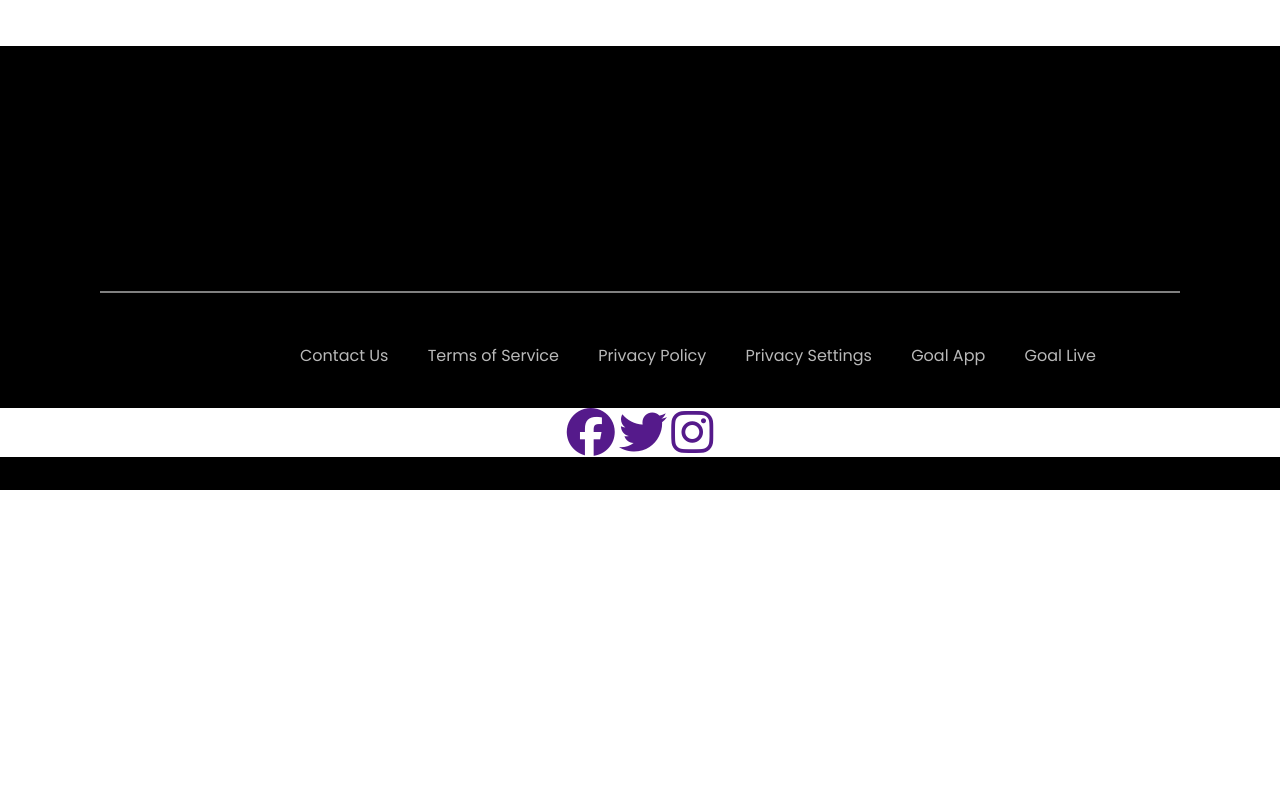
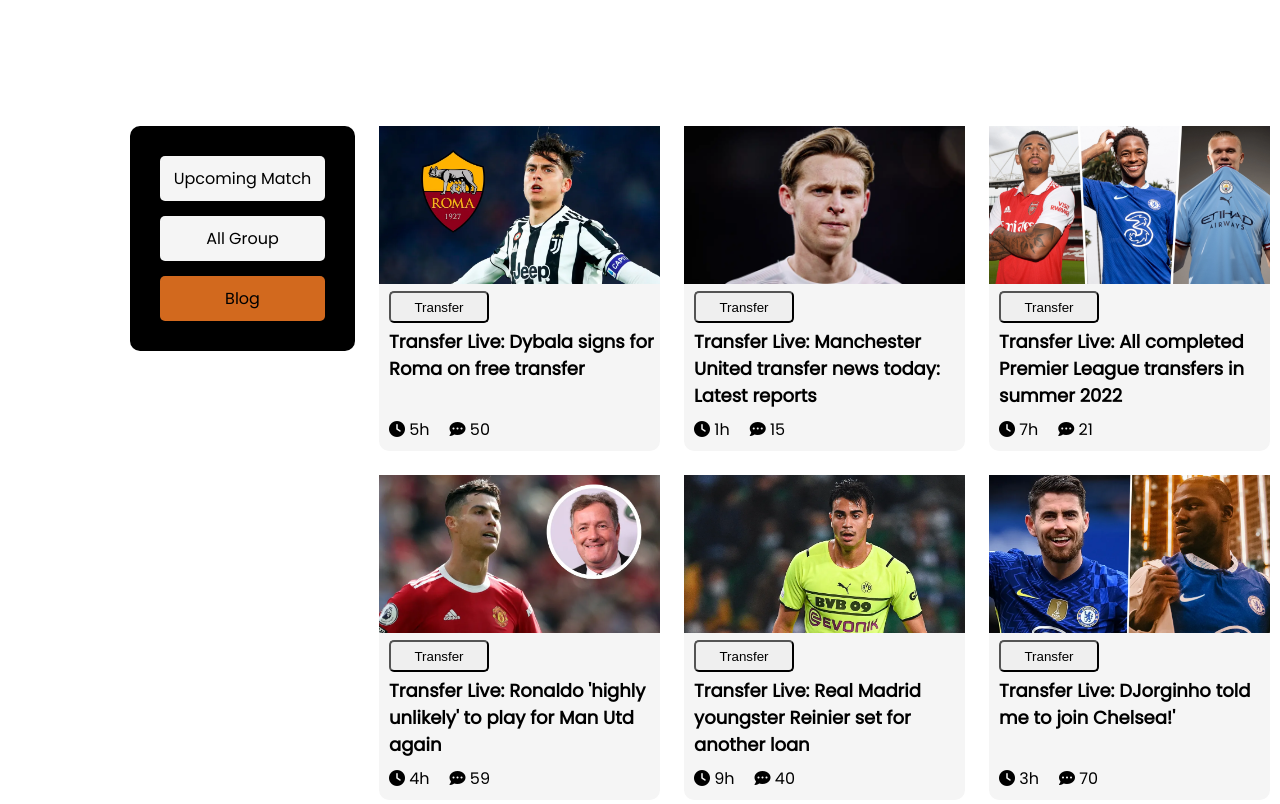
Before and after one commit to tamim-i-chowdhury/world-cup, a plain HTML site: page index.html in a window 1280 px wide. Shown: the part 700-1504 px from the top of the page. Before the commit the page ends 1190 px from the top, so only its background shows below. Drawn offline with Linux system fonts and the light colour scheme.

Commit message:
transfer news added

```diff
--- a/index.html
+++ b/index.html
@@ -39,9 +39,65 @@
     <!-- ----------------- -->
     <!-- main start -->
     <main>
-        <aside>
-
-        </aside>
+        <section class="middle-part">
+            <aside class="navbar-box">
+                <div class="navbar-menu">
+                    <p class="upcoming-match">Upcoming Match</p>
+                    <p class="upcoming-match">All Group</p>
+                    <p id="blog">Blog</p>
+                </div>
+            </aside>
+            <div class="transfer-area">
+                <article class="transfer-news">
+                    <img src="images/transfer/Paulo_Dybala_Roma.webp" alt="">
+                    <button>Transfer</button>
+                    <h3>Transfer Live: Dybala signs for Roma on free transfer
+                    </h3>
+                    <p><span><i class="fa-solid fa-clock"></i> 5h</span><span><i class="fa-solid fa-comment-dots"></i>
+                            50</span></p>
+                </article>
+                <article class="transfer-news">
+                    <img src="images/transfer/dehong.webp" alt="">
+                    <button>Transfer</button>
+                    <h3>Transfer Live: Manchester United transfer news today: Latest reports
+                    </h3>
+                    <p><span><i class="fa-solid fa-clock"></i> 1h</span><span><i class="fa-solid fa-comment-dots"></i>
+                            15</span></p>
+                </article>
+                <article class="transfer-news">
+                    <img src="images/transfer/Jesus_Sterling_Haaland_GFX.webp" alt="">
+                    <button>Transfer</button>
+                    <h3>Transfer Live: All completed Premier League transfers in summer 2022
+                    </h3>
+                    <p><span><i class="fa-solid fa-clock"></i> 7h</span><span><i class="fa-solid fa-comment-dots"></i>
+                            21</span></p>
+                </article>
+                <article class="transfer-news">
+                    <img src="images/transfer/cr7.webp" alt="">
+                    <button>Transfer</button>
+                    <h3>Transfer Live: Ronaldo 'highly unlikely' to play for Man Utd again
+                    </h3>
+                    <p><span><i class="fa-solid fa-clock"></i> 4h</span><span><i class="fa-solid fa-comment-dots"></i>
+                            59</span></p>
+                </article>
+                <article class="transfer-news">
+                    <img src="images/transfer/Reinier_Borussia_Dortmund_2021_Kopie.webp" alt="">
+                    <button>Transfer</button>
+                    <h3>Transfer Live: Real Madrid youngster Reinier set for another loan
+                    </h3>
+                    <p><span><i class="fa-solid fa-clock"></i> 9h</span><span><i class="fa-solid fa-comment-dots"></i>
+                            40</span></p>
+                </article>
+                <article class="transfer-news">
+                    <img src="images/transfer/chelsea.webp" alt="">
+                    <button>Transfer</button>
+                    <h3>Transfer Live: DJorginho told me to join Chelsea!'
+                    </h3>
+                    <p><span><i class="fa-solid fa-clock"></i> 3h</span><span><i class="fa-solid fa-comment-dots"></i>
+                            70</span></p>
+                </article>
+            </div>
+        </section>
     </main>
     <!-- main end -->
     <!-- --------------- -->
--- a/styles/style.css
+++ b/styles/style.css
@@ -66,6 +66,99 @@ body {
     width: 100%;
 }
 
+/* main start */
+.middle-part {
+    width: 1140px;
+    height: 674px;
+    margin-top: 80px;
+    margin-left: auto;
+    margin-right: auto;
+    margin: 130px;
+    display: flex;
+}
+
+.navbar-box {
+    width: 225px;
+    height: 225px;
+    border-radius: 10px;
+    background-color: black;
+}
+
+.navbar-menu {
+    width: 165px;
+    height: 165px;
+    margin: 30px;
+}
+
+.navbar-menu p {
+    width: 165px;
+    height: 45px;
+    text-align: center;
+    padding-top: 10px;
+    background-color: whitesmoke;
+    border-radius: 5px;
+}
+
+.upcoming-match {
+    margin-bottom: 15px;
+}
+
+#blog {
+    background-color: chocolate;
+}
+
+.transfer-area {
+    width: 891px;
+    height: 674px;
+    margin-left: 24px;
+    display: grid;
+    grid-template-columns: repeat(3, 1fr);
+    row-gap: 24px;
+    column-gap: 24px;
+}
+
+.transfer-news {
+    width: 281px;
+    height: 325px;
+    border-radius: 10px;
+    background-color: whitesmoke;
+    border-radius: 10px;
+}
+
+.transfer-news button {
+    width: 100px;
+    height: 32px;
+    margin-left: 10px;
+    border-radius: 5px;
+}
+
+.transfer-news h3 {
+    width: 272px;
+    height: 54px;
+    font-size: 18px;
+    margin-top: 5px;
+    margin-left: 10px;
+}
+
+.transfer-news p {
+    margin-top: 35px;
+    width: 143px;
+    height: 26px;
+    margin-left: 10px;
+}
+
+.transfer-news span {
+    margin-right: 20px;
+}
+
+.fa-solid {
+    color: black;
+}
+
+.transfer-news img {
+    width: 100%;
+}
+
 /* footer part */
 footer {
     width: auto;
```
Also changed, not shown: images/transfer/Jesus_Sterling_Haaland_GFX.webp (added), images/transfer/Paulo_Dybala_Roma.webp (added), images/transfer/Reinier_Borussia_Dortmund_2021_Kopie.webp (added), images/transfer/chelsea.webp (added), images/transfer/cr7.webp (added), images/transfer/dehong.webp (added).
